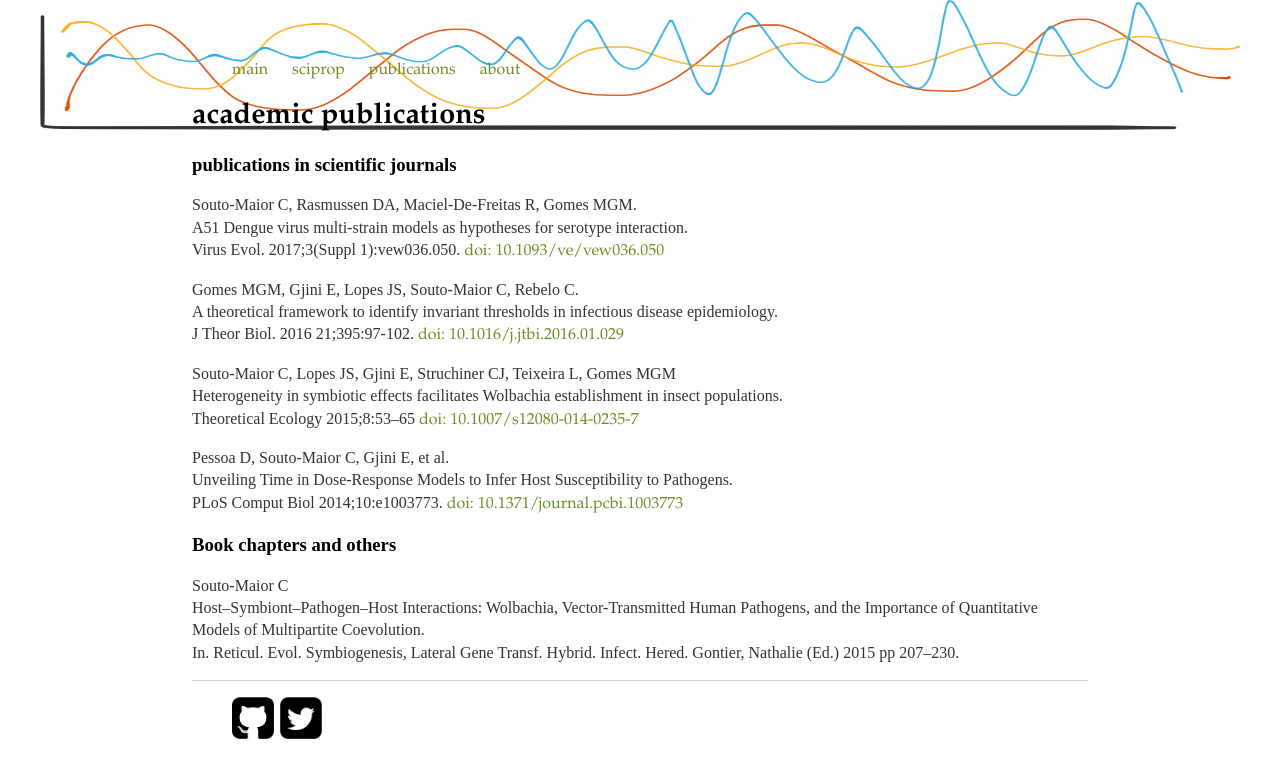
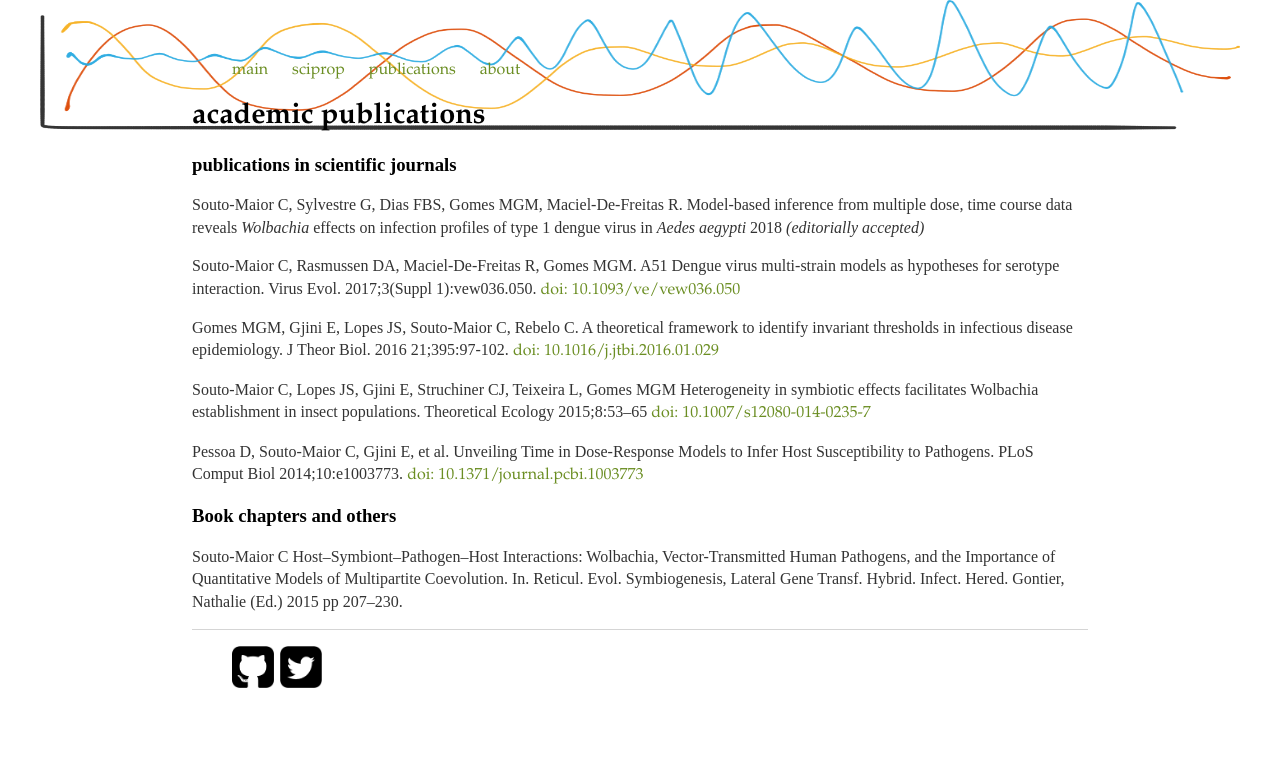
Before and after one commit to caesoma/caesoma.github.io, a Jekyll site: the page built from publications/index.md, in a window 1280 px wide. Shown: the top 778 px of the page. Built offline with Jekyll 4.4.1, drawn with Linux system fonts in a browser that asks for light colours.

Commit message:
update section

```diff
--- a/publications/index.md
+++ b/publications/index.md
@@ -6,6 +6,10 @@
 ================
 
 ### publications in scientific journals
+
+Souto-Maior C, Sylvestre G, Dias FBS, Gomes MGM, Maciel-De-Freitas R.
+Model-based inference from multiple dose, time course data reveals _Wolbachia_ effects on infection profiles of type 1 dengue virus in _Aedes aegypti_
+2018 _(editorially accepted)_
 
 Souto-Maior C, Rasmussen DA,  Maciel-De-Freitas R, Gomes MGM.
 A51 Dengue virus multi-strain models as hypotheses for serotype interaction.
```
